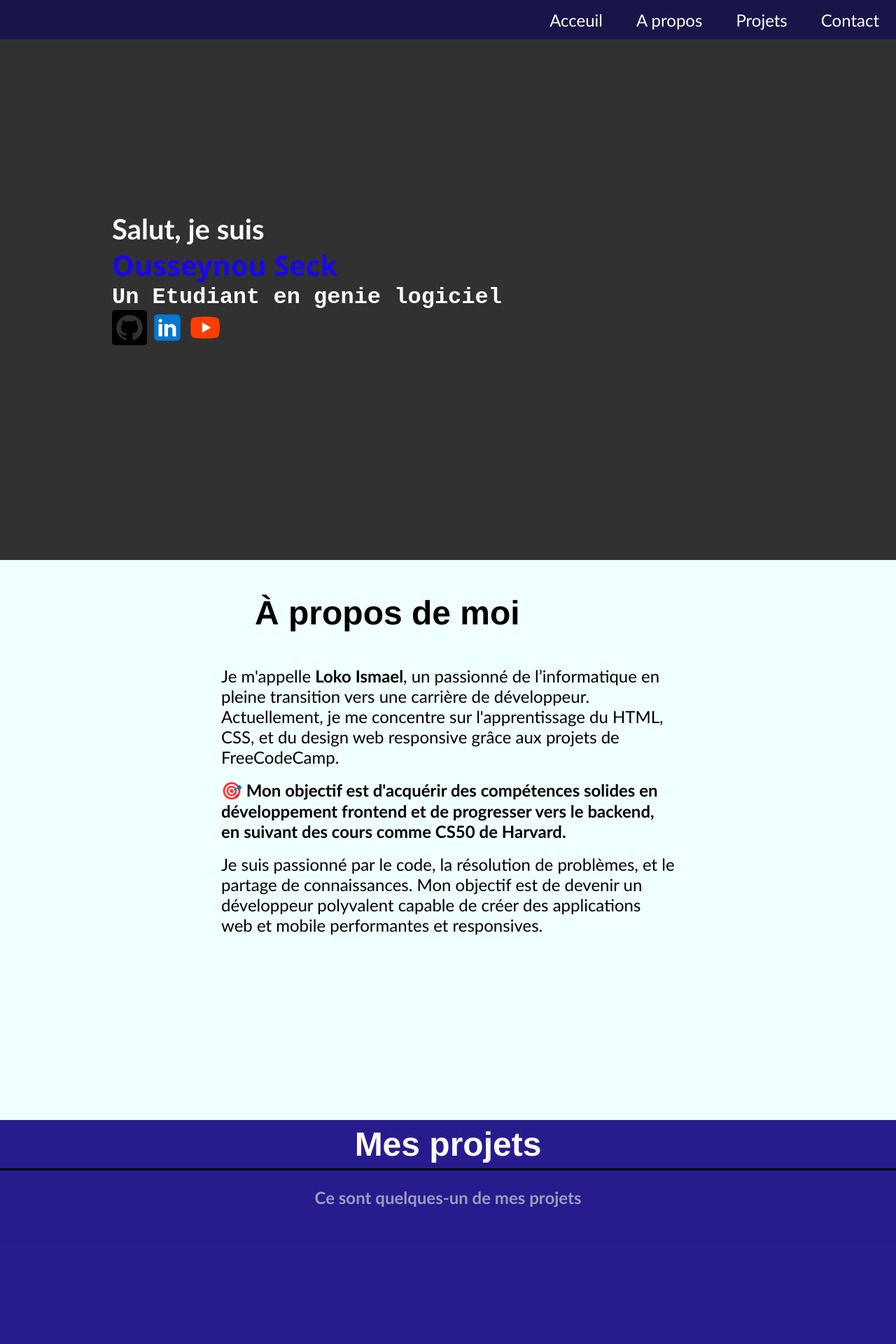
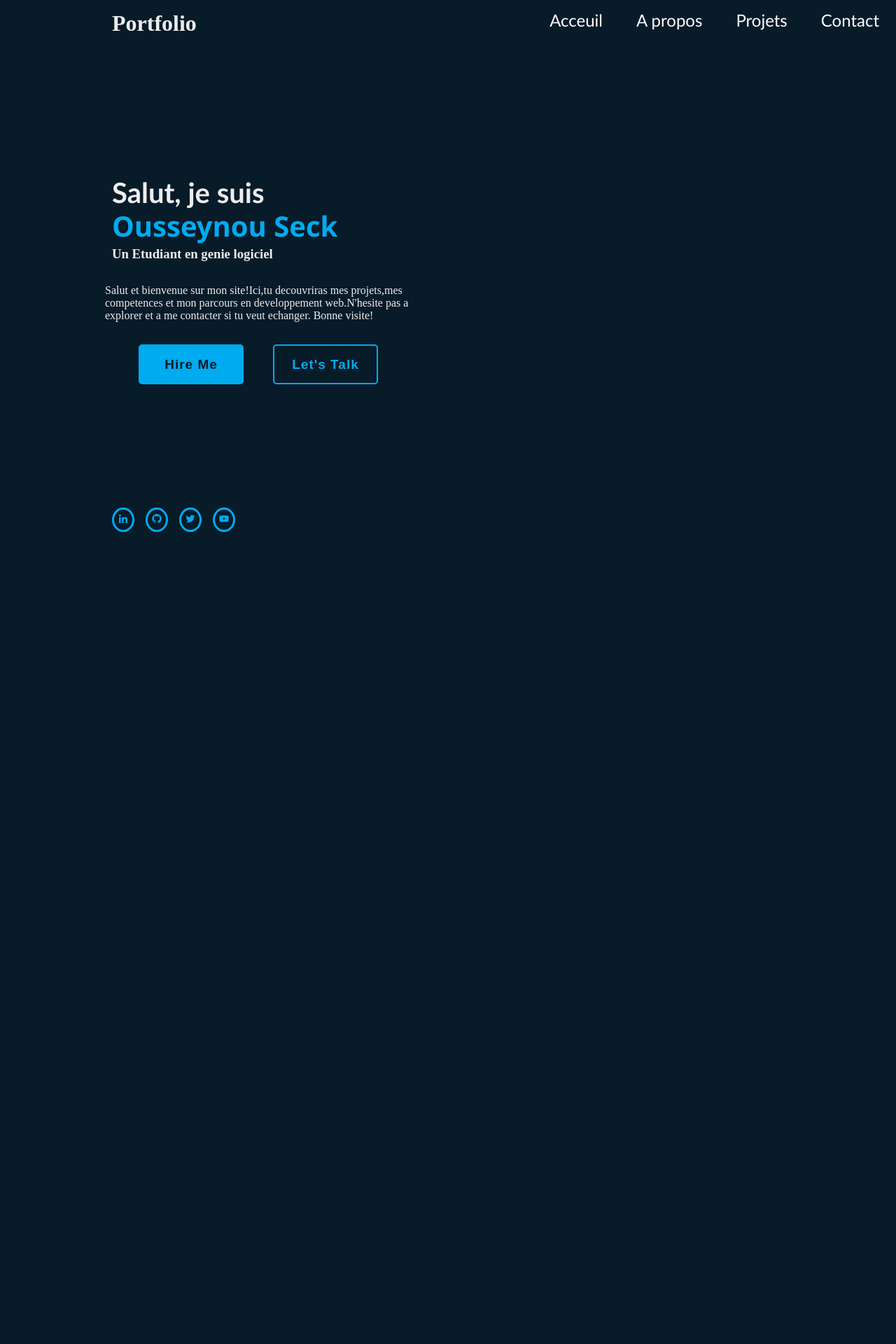
Before and after one commit to Ousseynou2017/project, a PHP site: page / in a window 1280 px wide. Shown: the top 1920 px of the page at 70% size. After the commit the page ends 760 px from the top, so only its background shows below. Run offline with PHP 8.4, Linux system fonts and the light colour scheme.

```diff
--- a/formulaire/formulaire.css
+++ b/formulaire/formulaire.css
@@ -61,7 +61,7 @@ h1 {
     font-weight: bold;
 }
 body{
-    background-image: url(./background-image.jpg);
+    background-image: url(./pc-img.jpg);
     object-fit: cover;
 }
 
--- a/formulaire/formulaire.html
+++ b/formulaire/formulaire.html
@@ -4,7 +4,7 @@
     <meta charset="UTF-8" />
     <meta name="viewport" content="width=device-width, initial-scale=1.0" />
     <title>Centred Box</title>
-    <link rel="stylesheet" href="./style2.css" />
+    <link rel="stylesheet" href="./formulaire.css" />
   </head>
   <body>
     <main>
--- a/portfolio/Mes projet.css
+++ b/portfolio/Mes projet.css
@@ -12,7 +12,7 @@ a{
     color: white;
 }
 body{
-    background-color: #1904fd74;
+    background-color: #081b29;
     position: relative;
     display: flex;
 }
--- a/portfolio/index.css
+++ b/portfolio/index.css
@@ -2,6 +2,9 @@
     margin: 0;
     padding: 0;
     box-sizing: border-box;
+}
+:root{
+    --color-1:#00abf0;
 }
 li{
     list-style: none;
@@ -12,16 +15,16 @@ a{
     color: white;
 }
 body{
-    height: 500vh;
-    background-color: rgb(49, 49, 49);
-    color: Snow;
+    height: 100vh;
+    background-color: #081b29;
+    color: #ededed;
 }
 header{
-    background-color: #191548;
     height: 3.5em;
     align-content: center;
     position: fixed;
     width: 100%;
+    z-index: 1;
 }
 header ul {
     position: relative;
@@ -34,18 +37,32 @@ header ul {
     margin-right: 1em;
 }
 
+.head:hover {
+    color: var(--color-1);
+    transform: translateY(-20px);
+    transition: 0.8s;
+    font-size: 1.6rem;
+}
+
 .nom{
     font-size: 2.5rem;
     font-family: 'Trebuchet MS', 'Lucida Sans Unicode', 'Lucida Grande', 'Lucida Sans', Arial, sans-serif;
 }
+h3{
+    margin-top: 5px;
+}
 
-.first-h3 {
-    font-size: 2rem;
-    font-family: 'Courier New', Courier, monospace;
-    font-weight: bold;
+h1{
+    line-height: 1.2;
 }
+.h1-1{
+    position: absolute;
+    left: 5em;
+
+}
+
 .span{
-    color: #1904fdef;
+    color: var(--color-1);
     font-family: 'Segoe UI', Tahoma, Geneva, Verdana, sans-serif;
 }
 
@@ -53,55 +70,133 @@ main{
     height: 100vh;
     align-content: center;
     justify-items: center;
+    position: relative;
 }
 
-.section-1{
-    height: 100%;
+.section{
+    height: 100vh;
     width: 100%;
     align-content: center;
     padding-left: 10em;
 }
 
-.section-2{
-    background-color: azure;
-    color: black;
-    height: 100%;
-    width: 100%;
-    display: flex;
-    justify-content: center;
+.link{
+   position: absolute;
+   bottom: 40px;
+   display: flex;
+   gap: 1em;
 }
-.section-2-1 p{
-    width: 27em;
-    font-size: 1.5rem;
-    font-family: 'Trebuchet MS', 'Lucida Sans Unicode', 'Lucida Grande', 'Lucida Sans', Arial, sans-serif;
-}
-.h1-2{
-    font-size: 3rem;
-    font-family: 'Franklin Gothic Medium', 'Arial Narrow', Arial, sans-serif;
-    padding: 1em;
-}
-.span-2{
-    font-weight: bold;
+.link a{
+    position: relative;
+   border: solid;
+   border-radius: 50%;
+   padding: 5px;
+   border-color: var(--color-1);
+   color: var(--color-1);
+   cursor: pointer;
+   overflow: hidden;
 }
 
-.section-3{
-    background-color: #1904fd74;
-    height: 200vh;
-    width: 100%;
-    text-align: center;
+
+.link a::before{
+    position: absolute;
+    content: '';
+     top: 0;
+    left: 0;
+    width: 0;
+    height: 100%;
+    z-index: -1;
+    transition: .5s;
+
 }
 
-.h2-1 {
-    font-size: 3rem;
-    font-family: 'Franklin Gothic Medium', 'Arial Narrow', Arial, sans-serif;
-    border-bottom: solid black;
-    padding: 7px;
+.link a:hover::before{
+    width: 100%;
+    background-color: var(--color-1);
+}
 
+.link a:hover{
+    color: #081b29;
 }
-.projet{
-    font-size: 1.5rem;
-    color: rgba(206, 206, 206, 0.72);
-    font-family: 'Trebuchet MS', 'Lucida Sans Unicode', 'Lucida Grande', 'Lucida Sans', Arial, sans-serif;
-    font-weight: bold;
-    padding: 1em;
+
+.link a:active{
+    transform: translateY(-20px);
+    transition: transform 0.4s ease-in-out;
 }
+
+p{
+    margin: 2em;
+    width: 30em;
+    margin-left: -10px;
+    font-size: 16px;
+}
+button{
+    height: 3em;
+    width: 150px;
+    border-radius: 5px;
+    border: solid  var(--color-1) 2px;
+    letter-spacing: 1px;
+    font-weight: 600;
+    font-size: 19px;
+    background-color: var(--color-1);
+    cursor: pointer;
+}
+
+.button-1{
+    position: relative;
+    background-color: var(--color-1);
+    color: #081b29;
+    margin-left: 2em;
+}
+
+.button-1::before{
+    position: absolute;
+    content: '';
+     top: 0;
+    left: 0;
+    width: 0;
+    height: 100%;
+    background-color: #081b29;
+    z-index: -1;
+    transition: .5s;
+}
+
+.button-1:hover::before{
+    width: 100%;
+}
+
+.button-1:hover{
+    color: #00abf0;
+    z-index: 1;
+}
+
+.button-2{
+    background-color: transparent;
+    color: var(--color-1);
+    margin-left: 2em;
+    position: relative;
+}
+.button-2::before{
+    position: absolute;
+    content: '';
+     top: 0;
+    left: 0;
+    width: 0;
+    height: 100%;
+    background-color: var(--color-1);
+    z-index: -1;
+    transition: .5s;
+}
+.button-2:hover::before{
+    width: 100%;
+}
+.button-2:hover{
+    color: #081b29;
+}
+
+.button-2:active{
+    opacity: 0.2;
+}
+.button-1:active{
+    opacity: 0.2;
+}
--- a/portfolio/index.html
+++ b/portfolio/index.html
@@ -5,57 +5,42 @@
     <meta name="viewport" content="width=device-width, initial-scale=1.0" />
     <title>Portfolio</title>
     <link rel="stylesheet" href="./index.css" />
+    <link rel="stylesheet" href="./A propos.html" />
+    <link
+      href="https://unpkg.com/boxicons@2.1.4/css/boxicons.min.css"
+      rel="stylesheet"
+    />
   </head>
   <body>
     <header>
+      <h1 class="h1-1">Portfolio</h1>
       <ul>
-        <li><a href="">Acceuil</a></li>
-        <li><a href="">A propos</a></li>
-        <li><a href="">Projets</a></li>
-        <li><a href="">Contact</a></li>
+        <li><a class="head" href="./index.html">Acceuil</a></li>
+        <li><a class="head" href="./A propos.html">A propos</a></li>
+        <li><a class="head" href="./Mes projet.html">Projets</a></li>
+        <li><a class="head" href="./Contact.html">Contact</a></li>
       </ul>
     </header>
     <main>
-      <section class="section-1">
+      <section class="section">
         <h1 class="nom">
           Salut, je suis <br />
           <span class="span">Ousseynou Seck</span>
         </h1>
         <h3 class="first-h3">Un Etudiant en genie logiciel</h3>
-        <img src="./img-1.png" />
-        <img src="./img-2.png" />
-        <img src="./img-3.png" />
-      </section>
-      <section class="section-2">
-        <div class="section-2-1">
-          <h1 class="h1-2">À propos de moi</h1>
-          <p>
-            Je m'appelle <span class="span-2">Loko Ismael</span>, un passionné
-            de l’informatique en pleine transition vers une carrière de
-            développeur. Actuellement, je me concentre sur l'apprentissage du
-            HTML, CSS, et du design web responsive grâce aux projets de
-            FreeCodeCamp.
-          </p>
-          <br />
-          <p class="span-2">
-            🎯 Mon objectif est d'acquérir des compétences solides en
-            développement frontend et de progresser vers le backend, en suivant
-            des cours comme CS50 de Harvard.
-          </p>
-          <br />
-          <p>
-            Je suis passionné par le code, la résolution de problèmes, et le
-            partage de connaissances. Mon objectif est de devenir un développeur
-            polyvalent capable de créer des applications web et mobile
-            performantes et responsives.
-          </p>
-        </div>
-      </section>
-      <section class="section-3">
-        <h2 class="h2-1">Mes projets</h2>
-        <p class="projet">Ce sont quelques-un de mes projets</p>
-        <div>
-          <img src="" alt="" />
+        <p>
+          Salut et bienvenue sur mon site!Ici,tu decouvriras mes projets,mes
+          competences et mon parcours en developpement web.N'hesite pas a
+          explorer et a me contacter si tu veut echanger. Bonne visite!
+        </p>
+
+        <button class="button-1">Hire Me</button>
+        <button class="button-2">Let's Talk</button>
+        <div class="link">
+          <a href="#"><i class="bx bxl-linkedin"></i></a>
+          <a href="#"><i class="bx bxl-github"></i></a>
+          <a href="#"><i class="bx bxl-twitter"></i></a>
+          <a href="#"><i class="bx bxl-youtube"></i></a>
         </div>
       </section>
     </main>
```
Also changed, not shown: documentation/documentation.html (+10 -0 lines), portfolio/Contact.css (+153 -0 lines), portfolio/Contact.html (+57 -1 lines), portfolio/Mes projet.html (added, +87 -0 lines), portfolio/test.html (added, +31 -0 lines).
